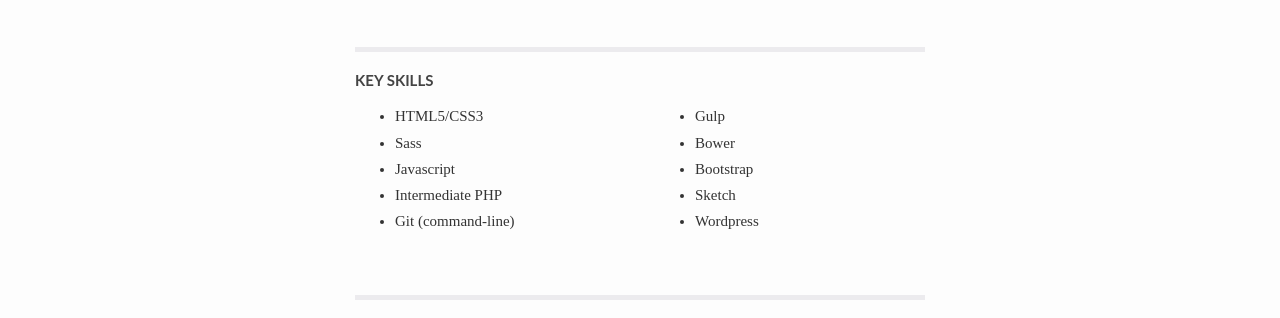
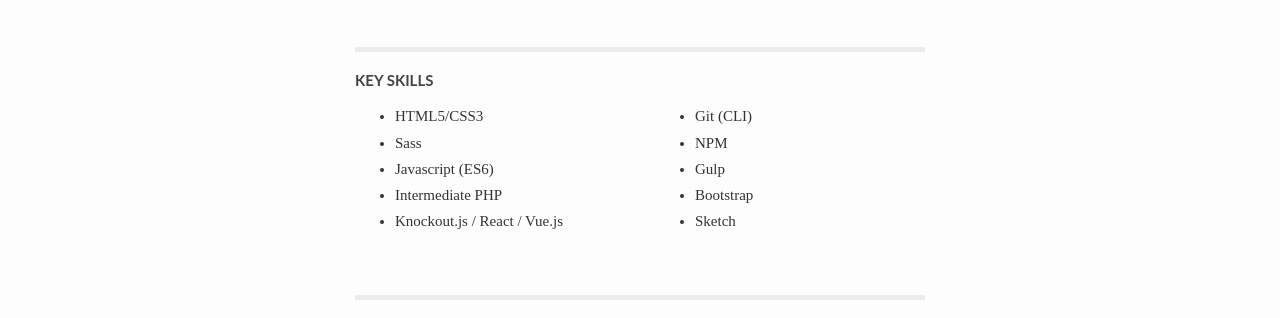
Before and after one commit to carlwood/carlwood.github.io, a Jekyll site: the page built from cv/index.html, in a window 1280 px wide. Shown: the part 1322-1640 px from the top of the page. Built offline with Jekyll 4.4.1, drawn with Linux system fonts in a browser that asks for light colours.

Commit message:
Update CV skills

```diff
--- a/cv/index.html
+++ b/cv/index.html
@@ -68,18 +68,18 @@
                             <ul>
                                 <li>HTML5/CSS3</li>
                                 <li>Sass</li>
-                                <li>Javascript</li>
+                                <li>Javascript (ES6)</li>
                                 <li>Intermediate PHP</li>
-                                <li>Git (command-line)</li>
+                                <li>Knockout.js / React / Vue.js</li>
                             </ul>
                         </div>
                         <div class="col-md-6">
                             <ul>
+                                <li>Git (CLI)</li>
+                                <li>NPM</li>
                                 <li>Gulp</li>
-                                <li>Bower</li>
                                 <li>Bootstrap</li>
                                 <li>Sketch</li>
-                                <li>Wordpress</li>
                             </ul>
                         </div>
                     </div>
```
